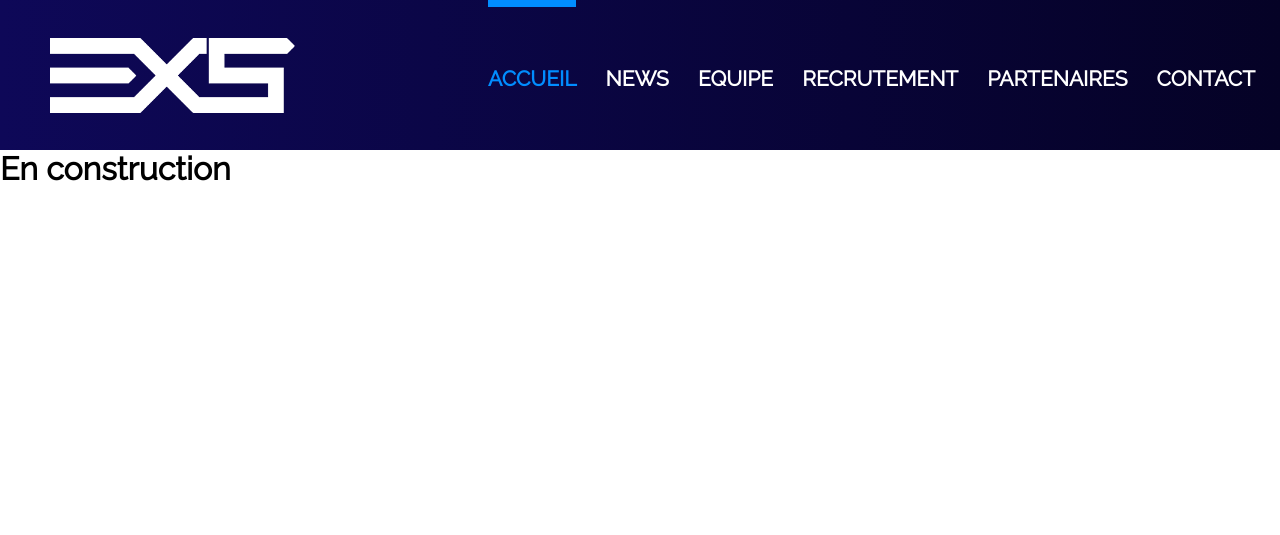
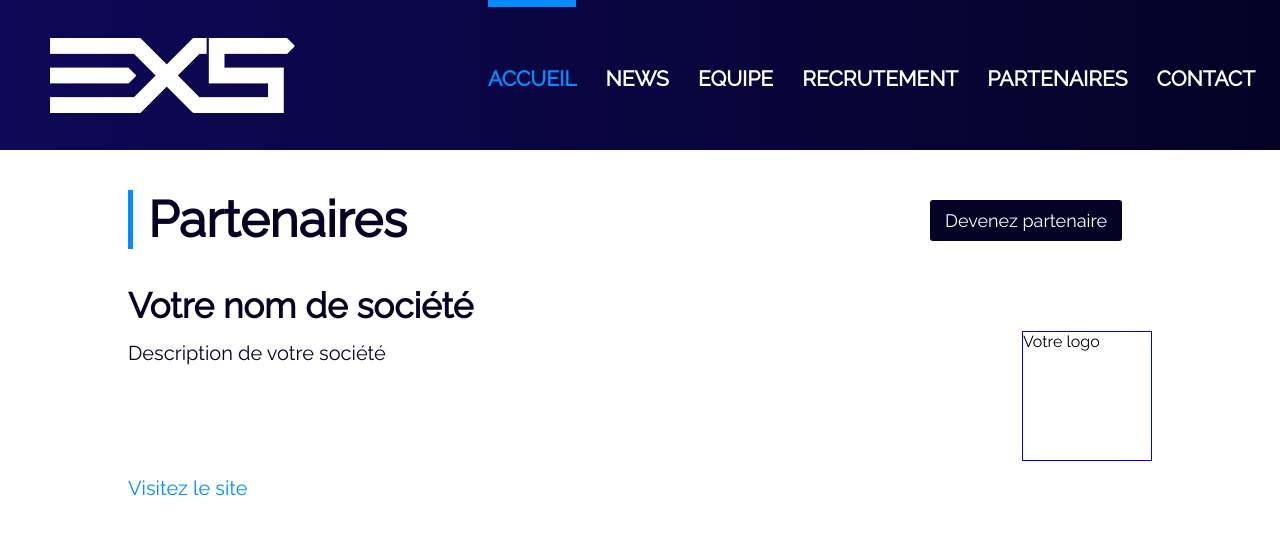
Before and after one commit to MydroX/Eoxys_Esport, a PHP site: page /view/frontend/partners.php in a window 1280 px wide. Shown: the top 535 px of the page. Run offline with PHP 8.4, Linux system fonts and the light colour scheme; data that the repository does not hold is empty.

Commit message:
Création page partenaires/sponsors

```diff
--- /dev/null
+++ b/public/css/partners.css
@@ -0,0 +1,65 @@
+.wrapper {
+    margin: 40px 10%;
+}
+
+.head-partners {
+    height: 60px;
+}
+
+h1 {
+    border-left: 5px solid #018DFF;
+    padding-left: 15px;
+    color: #050226;
+    font-size: 50px;
+    float: left;
+}
+
+.head-partners a {
+    float: right;
+    padding: 10px 15px;
+    color: white;
+    font-size: 18px;
+    border-radius: 3px;
+    background-color: #050226;
+    margin: 10px 30px;
+}
+
+.head-partners a:hover {
+    background: #018DFF;
+    text-decoration: none;
+}
+
+.company {
+    margin: 35px 0;
+    height: 220px;
+    width: auto;
+}
+
+.company h2 {
+    font-size: 35px;
+    color: #050226;
+}
+
+.company p {
+    font-size: 20px;
+    color: #050226;
+    margin: 15px 0;
+    height: 120px;
+}
+
+.company a {
+    color: #018DFF;
+    font-size: 20px;
+}
+
+.company img {
+    margin: 46px 20px;
+}
+
+.left {
+    float: left;
+}
+
+.right {
+    float: right;
+}
--- a/view/frontend/partners.php
+++ b/view/frontend/partners.php
@@ -1,8 +1,36 @@
 <?php $title = 'Eoxys Esport - Partenaires'; ?>
+<?php $css = 'partners.css'; ?>
 
 <?php ob_start(); ?>
 
-<h1>En construction</h1>
+<section>
+    <div class="wrapper">
+        <div class="head-partners">
+            <h1>Partenaires</h1>
+            <a href="?here=contact">Devenez partenaire</a>
+        </div>
+
+        <div>
+            <div class="company">
+                <div class="left">
+                    <h2>Votre nom de société</h2>
+                    <p>
+                        Description de votre société
+                    </p>
+                    <a href="?here=partners">Visitez le site</a>
+                </div>
+                <div class="right">
+                    <div style="border: 1px solid blue; height: 128px; width: 128px; margin-top: 46px;">
+                        Votre logo
+                    </div>
+                    <!--<img alt="logo société"/>-->
+                </div>
+            </div>
+
+            <!-- Insert other companies -->
+        </div>
+    </div>
+</section>
 
 <?php $content = ob_get_clean(); ?>
 <?php require('template.php'); ?>
```
